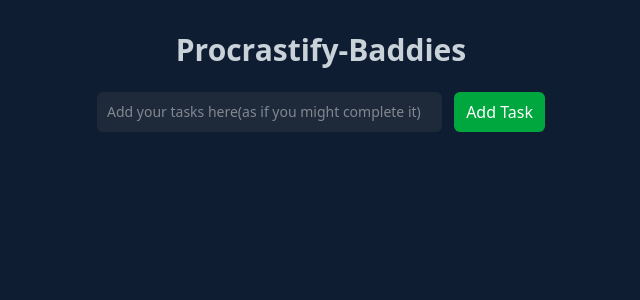
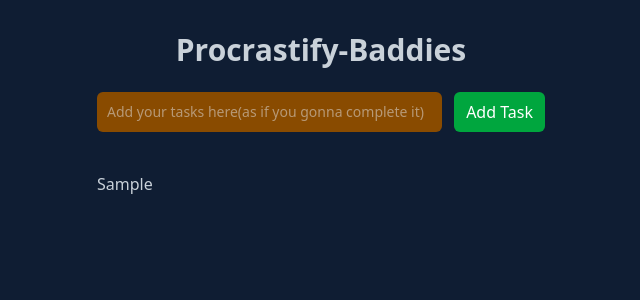
Before and after one commit to SyedAmer-9/Procrastify-Baddies, a React (Vite) app: page / in a window 1280 px wide. Both pictures are taken after typing "Sample" into the empty fields and a click on the button "Add Task". Shown: the top 300 px of the page, without its empty margins (319-959 px from the left). Built offline with nearby package versions, Linux system fonts and the light colour scheme.

Commit message:
added TaskList viewing the tasks

```diff
--- a/src/App.jsx
+++ b/src/App.jsx
@@ -1,11 +1,12 @@
-import { useState } from "react"
-import TaskForm from "./components/TaskForm"
+import { useState } from "react";
+import TaskForm from "./components/TaskForm";
+import TaskList from "./components/TaskList";
 function App() {
 
 //this two states are for holding and memorizing the tasks
 
 const [newTask,setNewTask] = useState("")
-const [task,setTaskList] = useState([])
+const [tasks,setTaskList] = useState([])
 
 const handleSubmitTask = (e) =>{
   e.preventDefault() //prevents the page from refreshing on pressing submit
@@ -17,7 +18,7 @@ const handleSubmitTask = (e) =>{
     text:newTask,
     completed:false,
   };
-  setTaskList([...task,newTaskObject]);
+  setTaskList([...tasks,newTaskObject]);
   setNewTask('');
 
 }
@@ -27,10 +28,15 @@ const handleSubmitTask = (e) =>{
       <h1 className="text-3xl font-bold mb-6 text-center text-grey-200">
         Procrastify-Baddies
       </h1>
+
       <TaskForm
       newTask={newTask}
       setNewTask={setNewTask}
       handleSubmitTask={handleSubmitTask}/>
+
+      <TaskList
+        tasks={tasks}
+      />
     </main>
   )
 }
--- a/src/components/TaskForm.jsx
+++ b/src/components/TaskForm.jsx
@@ -3,9 +3,9 @@ function TaskForm({newTask,setNewTask,handleSubmitTask}){
     <form onSubmit={handleSubmitTask} className="mb-10">
         <div className="flex gap-3">
             <input
-                className="flex-grow p-2.5 border-gray-600 rounded-md bg-gray-800 text-gray-200 text-sm"
+                className="flex-grow p-2.5 border-green-900 rounded-md bg-yellow-800 text-gray-200 text-sm"
                 type='text'
-                placeholder="Add your tasks here(as if you might complete it)"
+                placeholder="Add your tasks here(as if you gonna complete it)"
                 value = {newTask}
                 onChange={(e)=>setNewTask(e.target.value)}
             ></input>
--- /dev/null
+++ b/src/components/TaskItem.jsx
@@ -0,0 +1,9 @@
+
+
+export default function TaskItem({task}) {
+  return (
+    <li>
+        {task.text}
+    </li>
+  )
+}
--- /dev/null
+++ b/src/components/TaskList.jsx
@@ -0,0 +1,13 @@
+import TaskItem from "./TaskItem";
+function TaskList({tasks}){
+    return(
+        <div>
+            <ul className="space-y-2">
+                {tasks.map(task=>(
+                    <TaskItem key={task.id} task={task}/>
+                    ))}
+            </ul>
+        </div>
+    )
+}
+export default TaskList;
```
